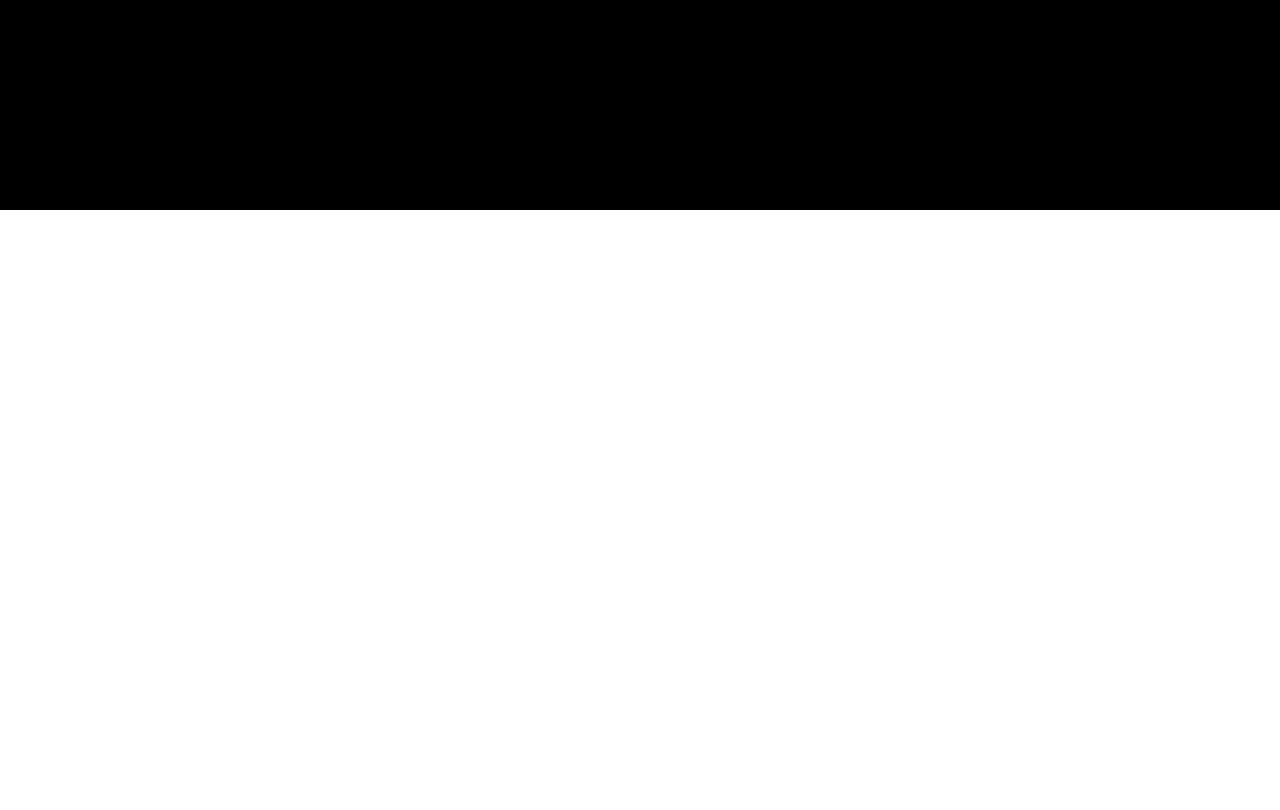
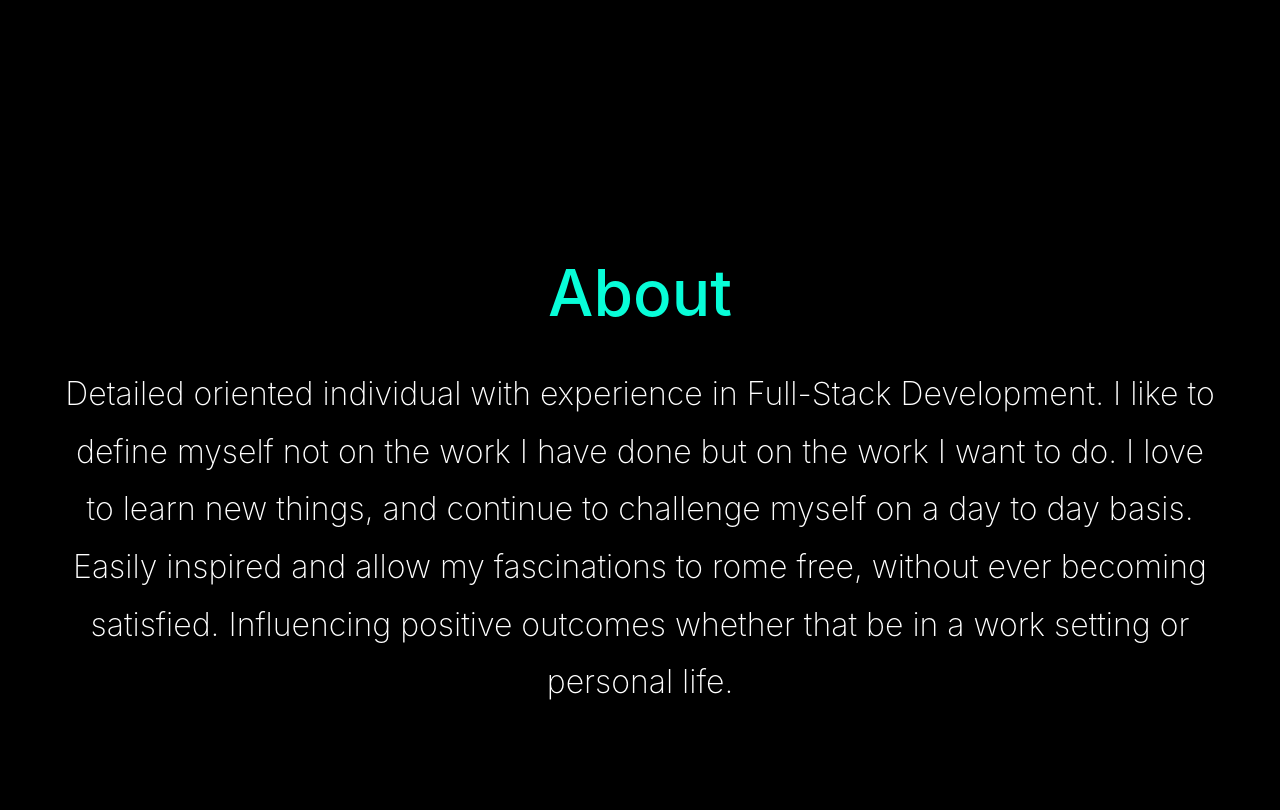
Before and after one commit to ilelandhayes/Portfolio, a plain HTML site: page index.html in a window 1280 px wide. Shown: the part 702-1512 px from the top of the page. Before the commit the page ends 912 px from the top, so only its background shows below. Drawn offline with nearby package versions, Linux system fonts and the light colour scheme.

Commit message:
got the scroll down arrow functioning, added about section

```diff
--- a/index.html
+++ b/index.html
@@ -75,15 +75,29 @@
       <div class="intro intro-sec">
         <div id="title-1" style="color: white;">Hello.</div>
         <div id="title-1" style="color: #fdd808;">I am</div>
-        <div id="title-1" style="color: #fdd808;">Leland Hayes</div>
+        <div id="title-1" style="color: #fdd808;">Leland</div>
 
         <p class="occupancy" style="color: white;">Full Stack Developer</p>
 
-        <section id="section05" class="demo">
+        <a id="section05" class="demo" href="#aboutme-container">
           <span id="scroll-span"></span>
-        </section>
+        </a>
       </div>
     </div>
+
+    <!-- Content Starts -->
+    <!-- About Section -->
+    <section id="aboutme-container">
+      <div class="about-section">
+        <h2 id="aboutme" style="color: #08fdd8;">About</h2>
+
+        <p id="aboutme-para" style="color: white;">Detailed oriented individual with experience in Full-Stack Development.
+          I like to define myself not on the work I have done but on the work I want to do. I love to learn new things, and continue to challenge myself on a day to day basis.
+          Easily inspired and allow my fascinations to rome free, without ever becoming satisfied. Influencing positive outcomes whether that be in a work setting or personal life.</p>
+
+      </div>
+    </section>
+
 
     <script src="./script.js"></script>
   </body>
--- a/script.js
+++ b/script.js
@@ -0,0 +1,14 @@
+// Scroll
+jQuery(document).ready(function($) {
+    $('#section05').on('click', function(e) {
+        e.preventDefault();
+        const target = this.hash,
+            $target = $(target);
+
+        $('html, body').animate({
+            'scrollTop': $target.offset().top
+        }, 1000, 'swing', function() {
+            window.location.hash = target;
+        });
+    });
+});
--- a/style.css
+++ b/style.css
@@ -27,14 +27,8 @@ body {
   margin-top: 2.9rem;
 }
 
-/* @keyframes caret {
-  50% {
-    border-color: transparent;
-  }
-}
-
 #section05 {
-  padding-top: 25px;
+  padding-top: 135px;
 }
 
 #section05 #scroll-span {
@@ -77,4 +71,34 @@ body {
     transform: rotate(-45deg) translate(-20px, 20px);
     opacity: 0;
   }
-} */
+}
+
+#aboutme-container {
+  display: flex;
+  justify-content: center;
+  flex-direction: column;
+  height: 600px;
+  margin-bottom: 0;
+}
+
+.about-section {
+  display: block;
+  flex: none;
+  width: 90%;
+  align-self: center;
+}
+
+#aboutme {
+  text-align: center;
+  font-weight: 450;
+  font-size: 4rem;
+  margin-bottom: 1.5rem;
+}
+
+#aboutme-para {
+  text-align: center;
+  font-weight: 200;
+  line-height: 1.8;
+  font-size: 2em;
+  margin-bottom: 4rem;
+}
```
